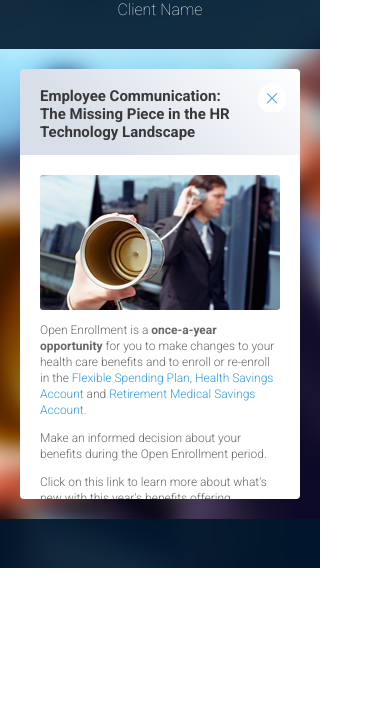
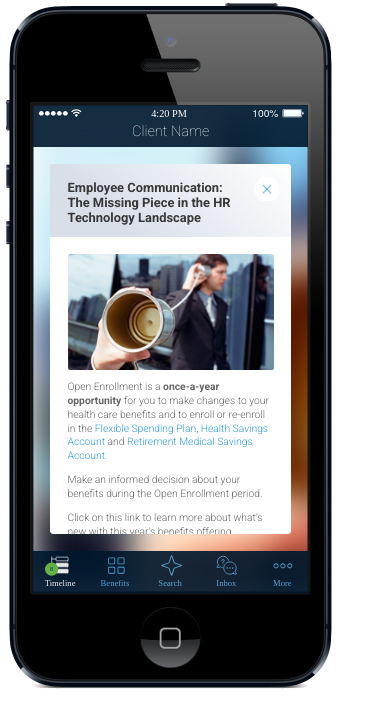
Before and after one commit to jonnavera/preview-layout, a plain HTML site: page index.html in a window 390 px wide. Drawn offline with Linux system fonts and the light colour scheme.

Commit message:
iPhone version 1.0

```diff
--- a/css/main.scss
+++ b/css/main.scss
@@ -1,16 +1,33 @@
 @import 'styles';
 
 
-/////////////// Scaling //////////////
+/////////// All Scaling ///////////
 
-#twox {
+.phone-container {
   zoom: 0.5;
   -moz-transform: scale(0.5);
 }
 
 //////////////////////////////////////
 
+
+/////////// Screen Scaling ///////////
+
+#twox {
+  zoom: 0.86;
+  -moz-transform: scale(1.3);
+}
+
+//////////////////////////////////////
+
 //////////// Type Styles /////////////
+
+#twox {
+  width: 640px;
+  height: 1136px;
+  position: absolute;
+  margin: 244px 77px;
+}
 
 h1.headline {
   color: #FFFFFF;
@@ -46,6 +63,16 @@ br {
 
 //////////////////////////////////////
 
+.headline-area {
+  display: block;
+}
+
+.headline-area img {
+  display: block;
+  height: 40px;
+
+}
+
 .twox-nav-bar {
   background-color: #00182D;
   opacity: 0.9;
@@ -56,21 +83,14 @@ br {
 }
 
 h1.client-name {
-  bottom: 50%;
   color: #FFFFFF;
+  display: block;
   margin: 0;
   position: relative;
-  font-size: 32px;
+  font-size: 34px;
   font-weight: 100;
   text-align: center;
-  top: 30%;
-}
-
-#twox {
-  width: 640px;
-  height: 1136px;
-  margin: 0;
-  position: relative;
+  height: 100%;
 }
 
 ////////// Scroll Bars /////////////
@@ -164,20 +184,69 @@ a.inline-link {
   background-color: #f2f2f2;
   border: 0px solid transparent;
   border-radius: 8px;height: 120px;
-  margin-bottom: 60px;
+  margin-bottom: 36px;
   width: 100%;
+}
+
+.resource-link img {
+  float: left;
+  height: 74px;
+  width: auto;
+  padding: 20px;
+}
+
+p.resource-link-text {
+  float: left;
+  line-height: 120px;
+  margin: 0;
+}
+
+.switch-button {
+  height: 54px;
+}
+
+p#switch-button-text {
+  font-size: 28px;
+  float: left;
+  margin: 0;
+  line-height: 38px;
+}
+
+img#gradient {
+  margin-left: -40px;
+}
+
+img#switch {
+  margin: 0;
+  width: 80px;
+  height: 40px;
+  float: right;
 }
 
 .background-image-twox {
   height: 1136px;
+  overflow: hidden;
   position: absolute;
   top: 0;
   width: 640px;
   z-index: -1;
 }
 
+.background-image-twox img {
+  height: 1136px;
+  //margin-left: 680px;
+  width: auto;
+  filter: saturate(200%) blur(40px);
+  -webkit-filter: saturate(200%) blur(40px); /* Chrome, Safari, Opera */
+}
+
 img {
   top: 0;
   right: 0;
-  position: absolute;
 }
+
+.phone-container {
+  width: 680px;
+  height: 1390px;
+  position: relative;
+}
--- a/index.html
+++ b/index.html
@@ -6,11 +6,14 @@
 
     <body>
 
+    <div class="phone-container">
+
         <div id="twox">
 
             <div class="twox-nav-bar">
                 <div class="headline-area">
                     <div class="read-unread-dot"></div>
+                    <img src="images/status.svg">
                     <h1 class="client-name">Client Name</h1>
                 </div>
             </div>
@@ -21,7 +24,7 @@
                 </div>
                 <div class="inline-image"><img src="images/news_inline.jpg"></div>
                 <div class="story">
-                    <p>Open Enrollment is a <span class="bold">once-a-year opportunity</span> for you to make changes to your health care benefits and to enroll or
+                        <p>Open Enrollment is a <span class="bold">once-a-year opportunity</span> for you to make changes to your health care benefits and to enroll or
                          re-enroll in the <a href="#" class="inline-link">Flexible Spending Plan</a>, <a href="#" class="inline-link">Health Savings Account</a> and
                             <a href="#" class="inline-link">Retirement Medical Savings Account.</a>
                         <br>Make an informed decision about your benefits during the Open Enrollment period.
@@ -29,18 +32,29 @@
                         <br>
                     </p>
                     <div class="resource-link">
+                        <a href="#" class="inline-link"><img src="images/link-icon.svg">
+                        <p class="resource-link-text">
+                            New Benefits in 2016
+                        </p>
+                    </div></a>
 
+                    <div class="switch-button">
+                        <img id="gradient" src="images/edge-gradient.png">
+                        <a href="#" class="inline-link"><p id="switch-button-text">news notifications</p>
+                        <img id="switch" src="images/dummy-switch.svg"></a>
                     </div>
                 </div>
             </div>
 
             <div class="twox-tab-bar">
-
+                <img src="images/tab-bar.svg">
             </div>
 
-            <div class="background-image-twox"><img src="images/blur_news.png"></div>
+            <div class="background-image-twox"><img src="images/news_inline.jpg"></div>
 
         </div>
+        <img src="images/iphone-5.png">
+    </div>
 
     </body>
 </html>
```
Also changed, not shown: css/main.css, images/dummy-switch.svg (added), images/edge-gradient.png (added), images/iphone-5.png (added), images/link-icon.svg (added), images/status.svg (added), images/tab-bar.svg (added), 1 other file.
